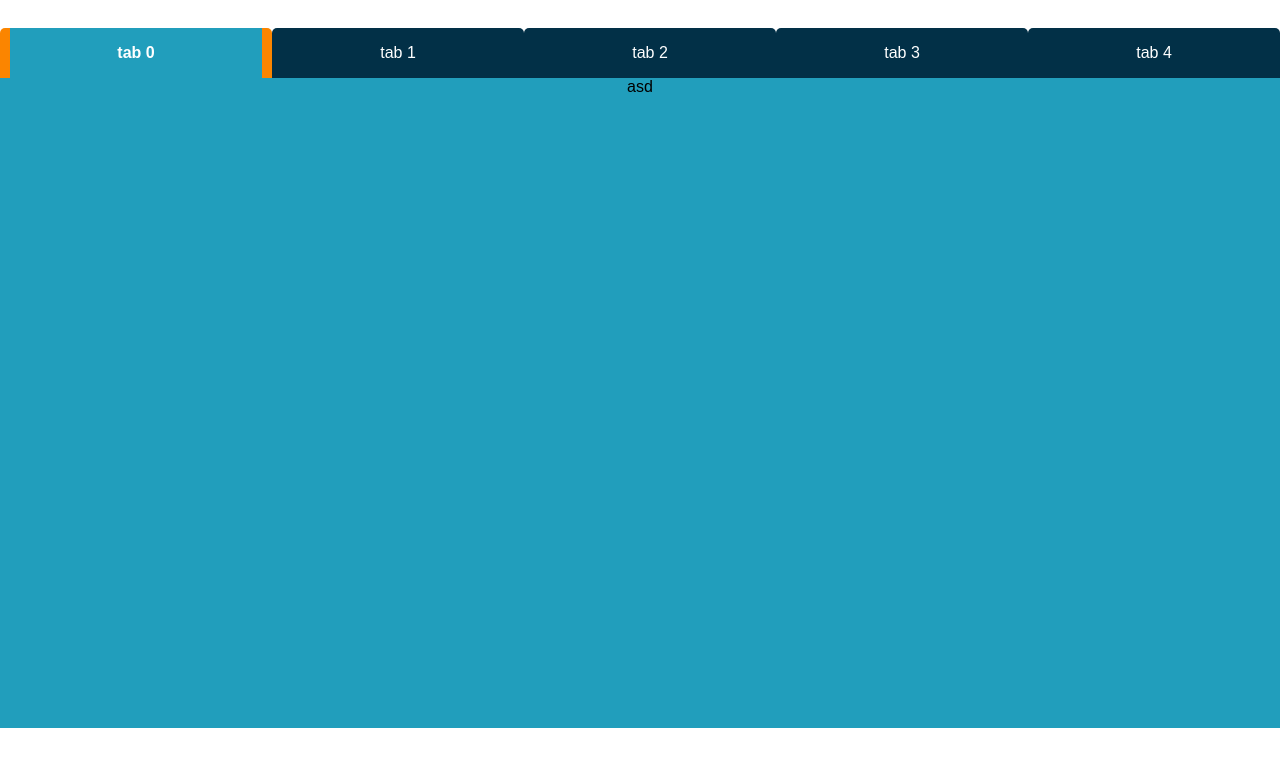
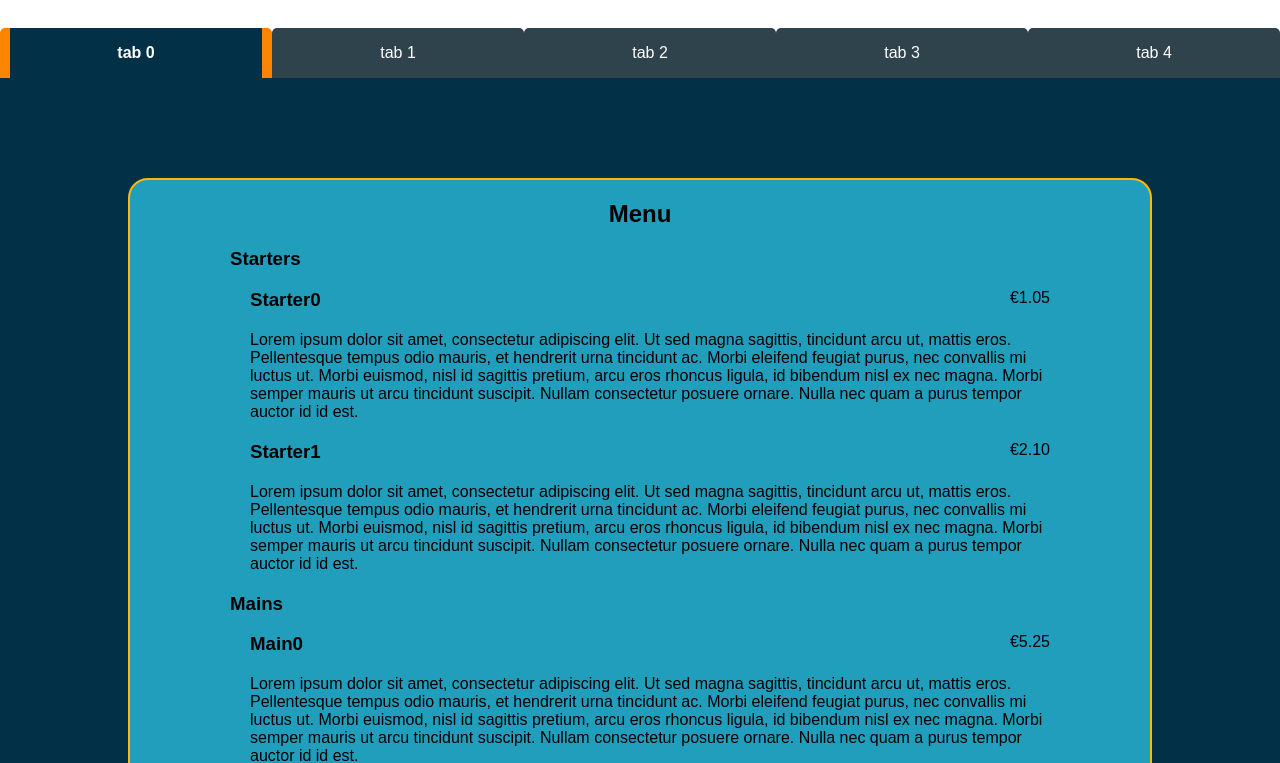
Before and after one commit to bjorn1213/odin-restaurant-page, a website built with webpack: page dist/index.html in a window 1280 px wide. Shown: the part 72-835 px from the top of the page. Before the commit the page ends 800 px from the top, so only its background shows below. Built offline with nearby package versions, Linux system fonts and the light colour scheme.

Commit message:
Tab switching

```diff
--- a/src/index.js
+++ b/src/index.js
@@ -1,5 +1,13 @@
 import "./style.css";
 import generateMenuPage from "./menu";
+
+const toggleActiveTab = (activeTabID) => {
+  const currentTab = document.querySelector(".tab.selected");
+  currentTab.classList.remove("selected");
+
+  const newTab = document.querySelector(`#${activeTabID}`);
+  newTab.classList.add("selected");
+};
 
 const setupMainPage = () => {
   const pageContent = document.createElement("div");
@@ -13,33 +21,36 @@ const setupMainPage = () => {
 
   for (let i = 0; i < 5; i++) {
     const listItem = document.createElement("li");
-    const tab = document.createElement("a");
-    tab.textContent = `tab ${i}`;
-    listItem.addEventListener("click", () => {
-      const x = generateMenuPage();
-      document.getElementById("tab-container").replaceChildren(x);
+    listItem.setAttribute("id", `tab-${i}`);
+    listItem.textContent = `tab ${i}`;
+    listItem.addEventListener("click", (event) => {
+      toggleActiveTab(event.target.id);
+
+      document
+        .getElementById("tab-container")
+        .replaceChildren(generateMenuPage());
     });
+
     listItem.classList.add("tab");
     if (i === 0) {
       listItem.classList.add("selected");
     }
 
-    listItem.appendChild(tab);
     tabSelectors.appendChild(listItem);
   }
 
   const title = document.createElement("h1");
   title.textContent = "Restaurant website";
 
-  const tabContents = document.createElement("div");
-  tabContents.setAttribute("id", "tab-container");
-  tabContents.textContent = "asd";
+  const tabContentContainer = document.createElement("div");
+  tabContentContainer.setAttribute("id", "tab-container");
+  tabContentContainer.appendChild(generateMenuPage());
 
   header.appendChild(title);
   header.appendChild(tabSelectors);
 
   pageContent.appendChild(header);
-  pageContent.appendChild(tabContents);
+  pageContent.appendChild(tabContentContainer);
 
   document.getElementById("content").replaceWith(pageContent);
 };
--- a/src/menu.js
+++ b/src/menu.js
@@ -19,7 +19,7 @@ const round = (number, decimals) => {
 
 const getDummyMenu = () => {
   const dummyDescription =
-    "Lorem ipsum dolor sit amet, consectetur adipiscing elit. Nullam id turpis et quam blandit malesuada. Sed auctor et quam et.";
+    "Lorem ipsum dolor sit amet, consectetur adipiscing elit. Ut sed magna sagittis, tincidunt arcu ut, mattis eros. Pellentesque tempus odio mauris, et hendrerit urna tincidunt ac. Morbi eleifend feugiat purus, nec convallis mi luctus ut. Morbi euismod, nisl id sagittis pretium, arcu eros rhoncus ligula, id bibendum nisl ex nec magna. Morbi semper mauris ut arcu tincidunt suscipit. Nullam consectetur posuere ornare. Nulla nec quam a purus tempor auctor id id est. ";
 
   let starters = [];
   for (let i = 0; i < 2; i++) {
@@ -46,6 +46,7 @@ const getDummyMenu = () => {
 
 const generateMenuSection = (subMenu, sectionTitle) => {
   const menuSection = document.createElement("div");
+  menuSection.classList.add("menu-section");
 
   const sectionHeader = document.createElement("h3");
   sectionHeader.textContent = sectionTitle;
@@ -54,17 +55,24 @@ const generateMenuSection = (subMenu, sectionTitle) => {
 
   for (let i = 0; i < subMenu.length; i++) {
     const mealContainer = document.createElement("div");
+    mealContainer.classList.add("meal-container");
+
+    const containerHead = document.createElement("div");
+    containerHead.classList.add("meal-container-head");
+
     const mealTitle = document.createElement("h3");
     mealTitle.textContent = subMenu[i].name;
 
     const mealPrice = document.createElement("div");
     mealPrice.textContent = `€${subMenu[i].price}`;
 
+    containerHead.appendChild(mealTitle);
+    containerHead.appendChild(mealPrice);
+
     const mealDescription = document.createElement("div");
     mealDescription.textContent = subMenu[i].description;
 
-    mealContainer.appendChild(mealTitle);
-    mealContainer.appendChild(mealPrice);
+    mealContainer.appendChild(containerHead);
     mealContainer.appendChild(mealDescription);
     menuSection.appendChild(mealContainer);
   }
--- a/src/style.css
+++ b/src/style.css
@@ -1,7 +1,8 @@
 :root {
-  --page-bg-color: #219ebc;
-  --active-tab-color: #219ebc;
-  --inactive-tab-color: #023047;
+  --page-bg-color: #023047;
+  --tab-bg-color: #219ebc;
+  --active-tab-color: var(--page-bg-color);
+  --inactive-tab-color: #2f434d;
   --tab-border-color: #ffb703;
   --active-tab-border-color: #fb8500;
 }
@@ -51,6 +52,10 @@ body {
   align-items: center;
 }
 
+.tab:hover {
+  cursor: pointer;
+}
+
 .tab.selected {
   background-color: var(--active-tab-color);
   border-left: 10px solid var(--active-tab-border-color);
@@ -65,5 +70,30 @@ body {
 }
 
 .tab-contents {
-  border: 2px solid black;
+  background-color: var(--tab-bg-color);
+  border-radius: 20px;
+  box-sizing: border-box;
+  border: 2px solid var(--tab-border-color);
+  width: 80%;
+  margin-top: 100px;
+  padding: 0 100px;
 }
+
+.tab-contents h2 {
+  text-align: center;
+}
+
+.meal-container {
+  padding-left: 20px;
+  margin-bottom: 20px;
+}
+
+.meal-container-head {
+  display: flex;
+  justify-content: space-between;
+  margin-bottom: 20px;
+}
+
+.meal-container h3 {
+  margin: 0;
+}
```
Also changed, not shown: dist/main.js.
